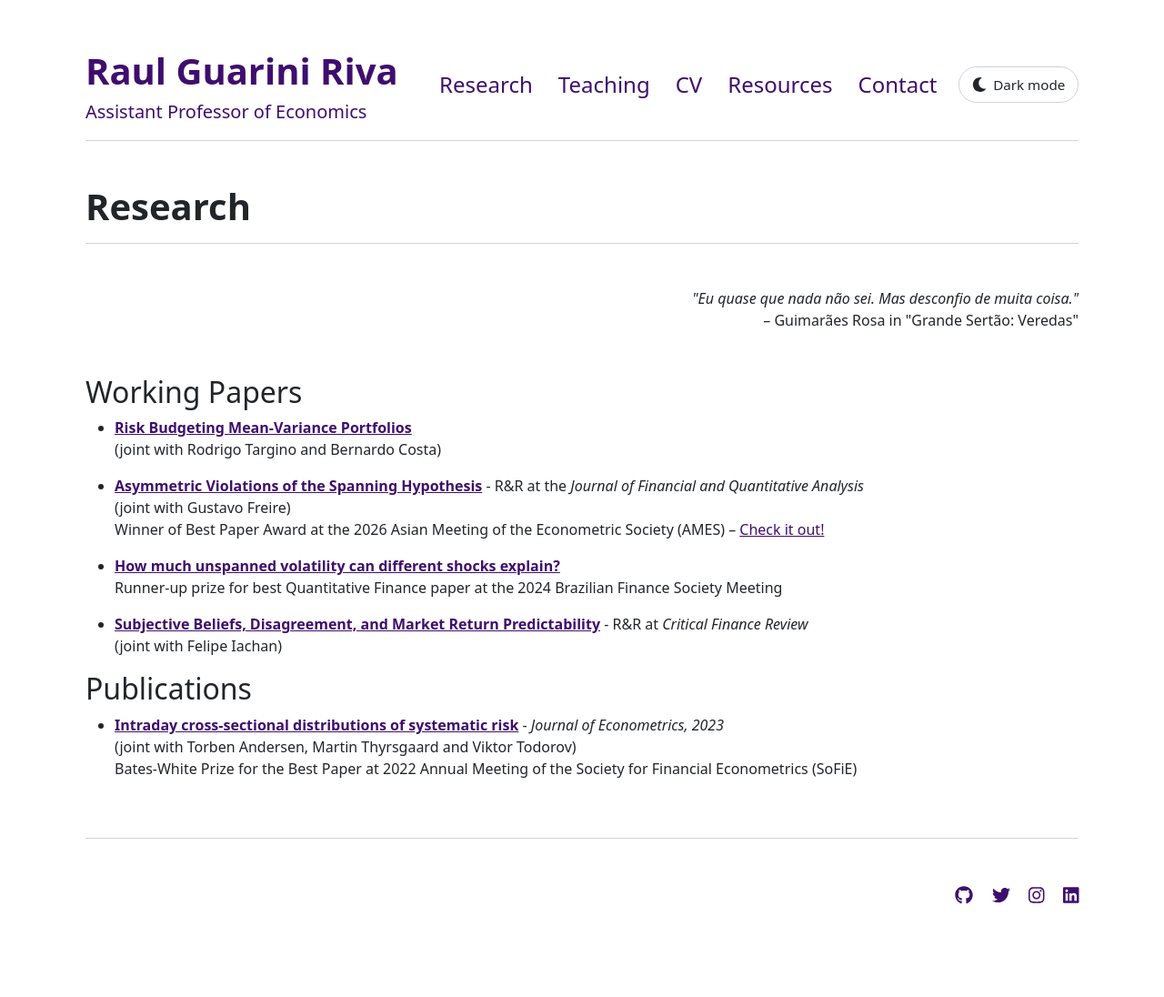
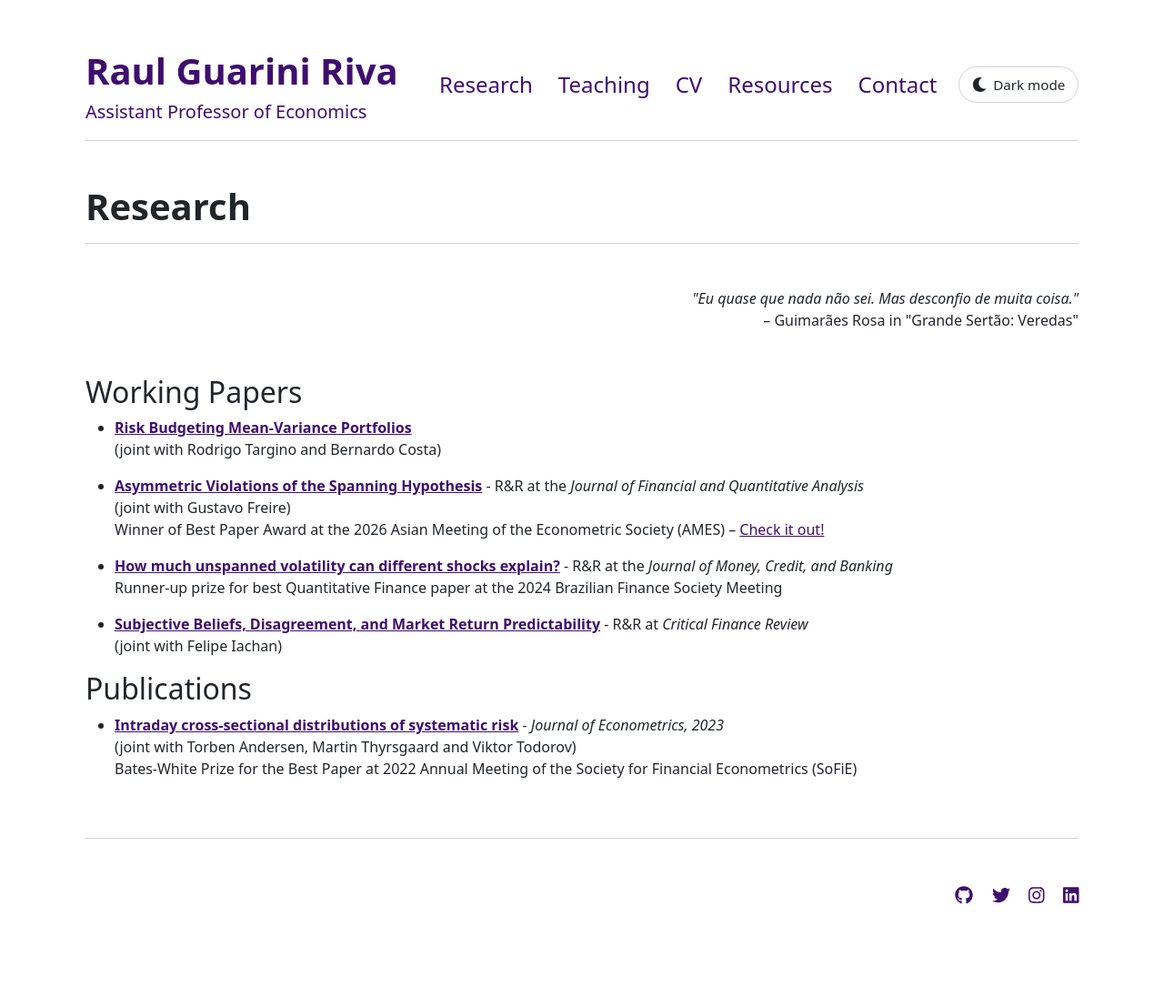
Before and after one commit to rgriva/rgriva.github.io, a Jekyll site: the page built from research.md, in a window 1280 px wide. Shown: the whole page at 91% size. Built offline with Jekyll 4.4.1, drawn with Linux system fonts in a browser that asks for light colours.

Commit message:
Added JMCB RR

```diff
--- a/research.md
+++ b/research.md
@@ -11,7 +11,7 @@ title: "Research"
    (joint with Gustavo Freire) <br>
    Winner of Best Paper Award at the 2026 Asian Meeting of the Econometric Society (AMES) -- [Check it out!](https://www.linkedin.com/posts/rgriva_the-midwest-is-the-best-but-the-middle-east-activity-7421332502117601281-zMJL?utm_source=share&utm_medium=member_desktop&rcm=ACoAAA0tDXsBbhnZif7Gd20bvuz4PaqgmYVF3tQ)
 
- * [**How much unspanned volatility can different shocks explain?**](https://papers.ssrn.com/sol3/papers.cfm?abstract_id=4878175)<br>
+ * [**How much unspanned volatility can different shocks explain?**](https://papers.ssrn.com/sol3/papers.cfm?abstract_id=4878175) - R&R at the *Journal of Money, Credit, and Banking* <br>
  Runner-up prize for best Quantitative Finance paper at the 2024 Brazilian Finance Society Meeting <br>
 
  * [**Subjective Beliefs, Disagreement, and Market Return Predictability**](https://ssrn.com/abstract=4751840) - R&R at *Critical Finance Review <br>*
```
